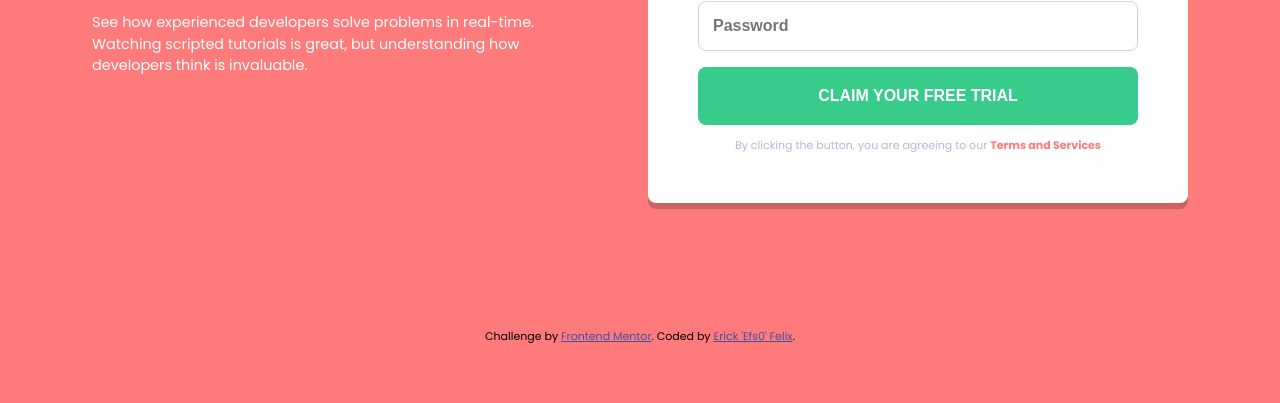
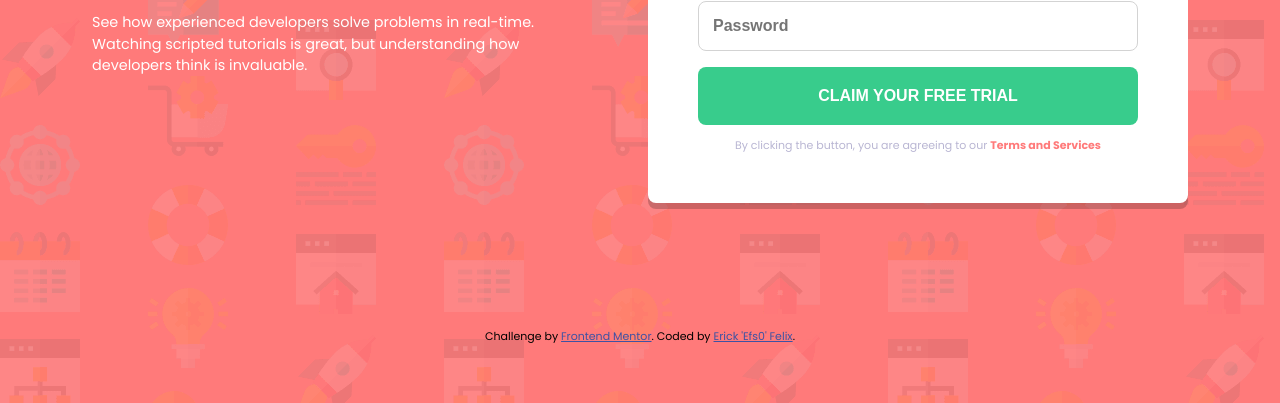
Before and after one commit to efs0-cod3/intro-component-with-signup-form, a plain HTML site: page index.html in a window 1280 px wide. Shown: the part 397-800 px from the top of the page. Drawn offline with Linux system fonts and the light colour scheme; the site is published under a folder, as on GitHub Pages, so addresses that start at the root find nothing.

Commit message:
bg lleva ../ before folder

```diff
--- a/css/style.css
+++ b/css/style.css
@@ -1,5 +1,5 @@
 body{
-    background: hsl(0, 100%, 74%) url(/images/bg-intro-mobile.png);
+    background: hsl(0, 100%, 74%) url(../images/bg-intro-mobile.png);
 }
 
 main {
@@ -175,7 +175,7 @@ main {
 
 @media screen and (min-width:900px) {
     body {
-        background: hsl(0, 100%, 74%) url(/images/bg-intro-desktop.png);
+        background: hsl(0, 100%, 74%) url(../images/bg-intro-desktop.png);
     }
 
     main {
```
